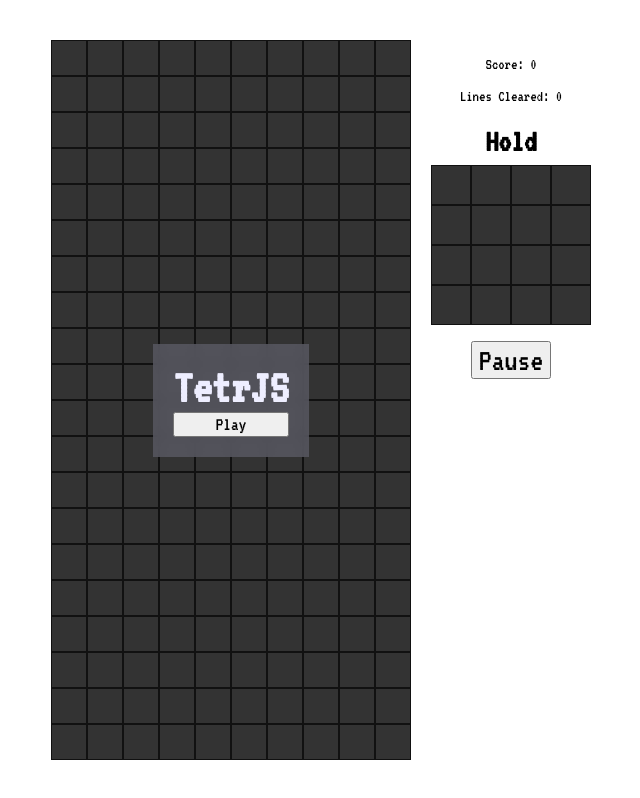
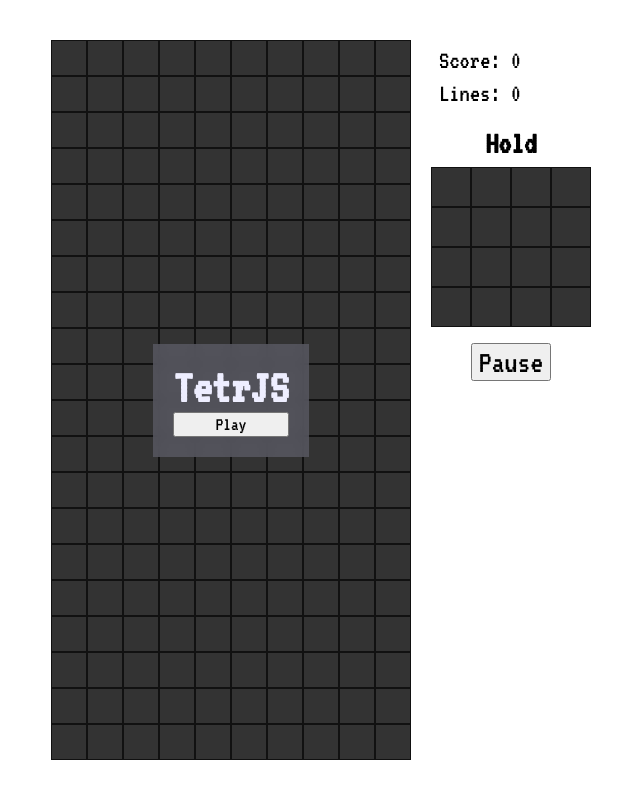
Before and after one commit to KermitPurple/tetrjs, a plain HTML site: page index.html in a window 1280 px wide. Shown: the whole page, without its empty margins (409-1049 px from the left). Drawn offline with Linux system fonts and the light colour scheme.

Commit message:
Improve styles for score and lines and clear score on end_game

```diff
--- a/index.css
+++ b/index.css
@@ -39,7 +39,6 @@
 .shadow{
     filter: brightness(30%);
 }
-
 html, body{
     margin: 0;
     padding: 0;
@@ -106,6 +105,16 @@ body{
     transform: translate(35vh);
 }
 
+.rhs-container p{
+    font-size: 1.6rem;
+    --margin: 1vh;
+    margin-top: var(--margin);
+    margin-bottom: var(--margin);
+    margin-left: var(--margin);
+    text-align: left;
+
+}
+
 .rhs-container h1{
     margin-bottom: 1vh;
 }
--- a/index.html
+++ b/index.html
@@ -236,7 +236,7 @@
         </div>
         <div class=rhs-container>
             <p>Score: <span id=score-value>0</span></p>
-            <p>Lines Cleared: <span id=lines-value>0</span></p>
+            <p>Lines: <span id=lines-value>0</span></p>
             <h1>Hold</h1>
             <div class=hold>
                 <div class=hold-cell></div>
--- a/index.js
+++ b/index.js
@@ -77,7 +77,6 @@ function end_game(){
     if(paused)
         toggle_pause();
     clearInterval(interval);
-    interval = null;
     setTimeout(()=>{
         clear_all();
         els.main_menu.classList.remove('hidden');
--- a/pieces.js
+++ b/pieces.js
@@ -269,6 +269,11 @@ function clear_all(){
         for(let i = 0; i < row.length; i++)
             row[i] = CellType.None;
     piece = null;
+    score = 0;
+    lines_cleared = 0;
+    interval = null;
+    update_score();
+    update_lines_cleared();
 }
 
 function cell_empty(cell){
```
